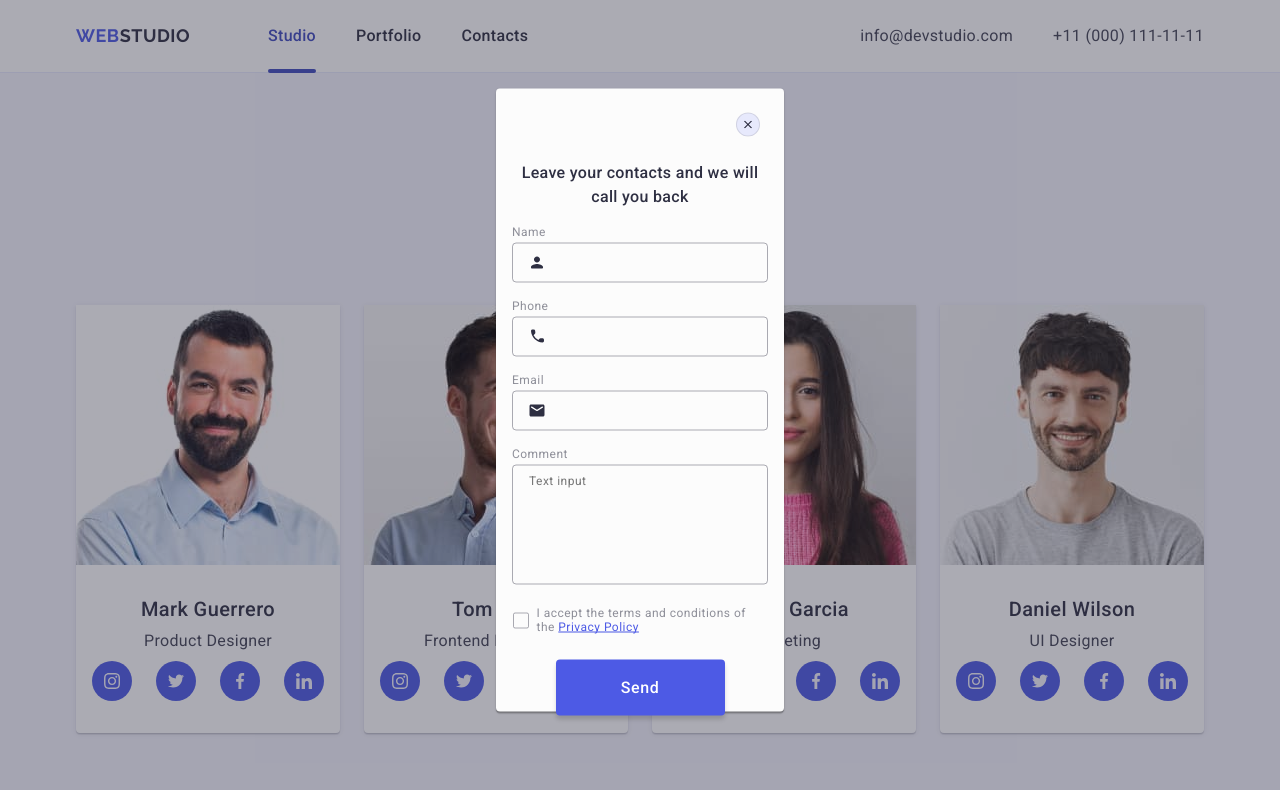
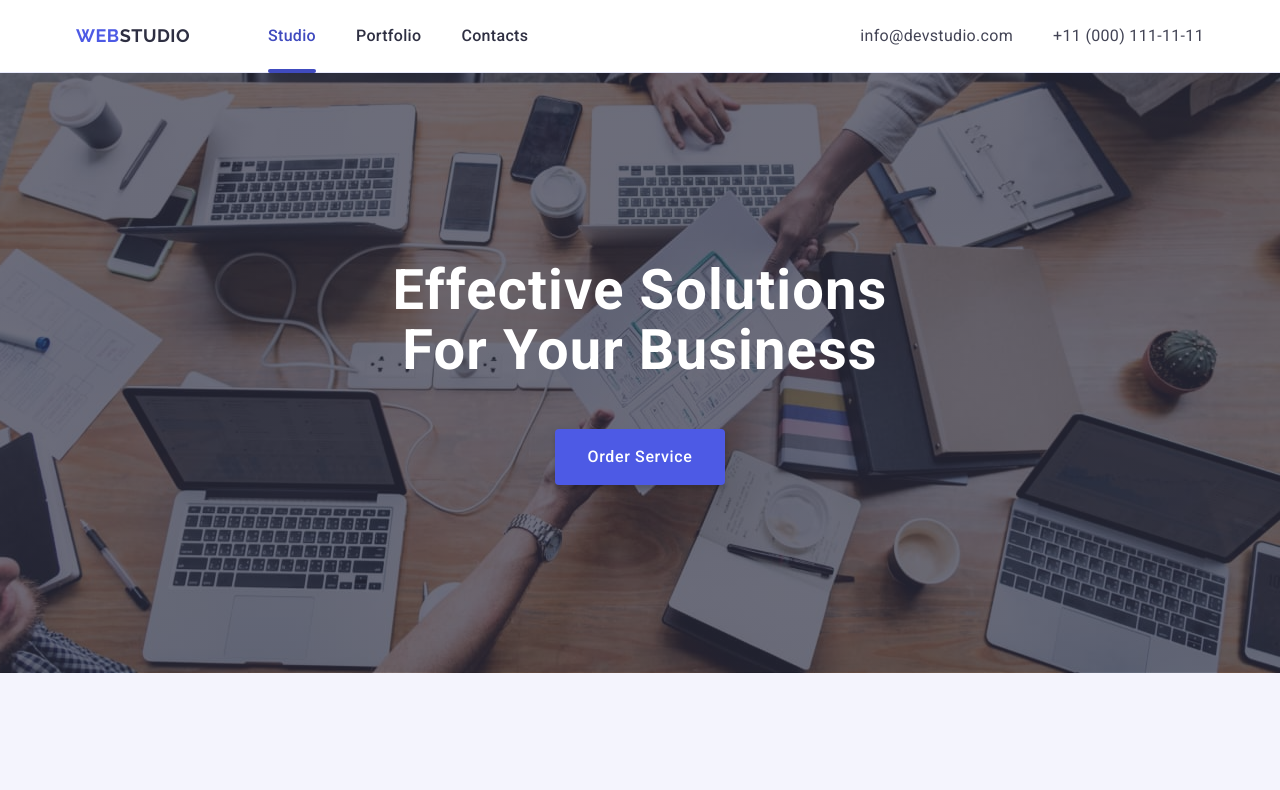
Before and after one commit to tania-tatiana/goit-markup-hw-06, a plain HTML site: page index.html in a window 1280 px wide. Shown: the top 790 px of the page. Drawn offline with nearby package versions, Linux system fonts and the light colour scheme.

Commit message:
add adaptive hero

```diff
--- a/css/styles.css
+++ b/css/styles.css
@@ -229,10 +229,10 @@ img {
 /* #endregion */
 /* #region HeroScreen */
 .hero {
-  max-width: 1440px;
+  padding: 72px 0;
+  max-width: 432px;
   background-color: #2e2f42;
   margin: 0 auto;
-  padding: 188px 0;
   background-image: linear-gradient(
       rgba(46, 47, 66, 0.7),
       rgba(46, 47, 66, 0.7)
@@ -242,18 +242,43 @@ img {
   background-position: center;
   background-size: cover;
 }
+@media only screen and (min-width: 768px) {
+  .hero {
+    max-width: 768px;
+    padding: 112px 0;
+  }
+}
+@media only screen and (min-width: 1158px) {
+  .hero {
+    max-width: 1440px;
+    padding: 188px 0;
+  }
+}
 .hero-title {
   font-weight: 700;
-  font-size: 56px;
-  line-height: 1.07;
+  font-size: 36px;
+  line-height: 1.11;
   color: #fff;
   text-transform: capitalize;
   text-align: center;
   letter-spacing: 0.02em;
-  max-width: 496px;
+  max-width: 216px;
   margin-right: auto;
   margin-left: auto;
-  margin-bottom: 48px;
+  margin-bottom: 72px;
+}
+@media only screen and (min-width: 768px) {
+  .hero-title {
+    max-width: 496px;
+    font-size: 56px;
+    line-height: 1.07;
+    margin-bottom: 36px;
+  }
+}
+@media only screen and (min-width: 1158px) {
+  .hero-title {
+    margin-bottom: 48px;
+  }
 }
 .hero-button {
   display: block;
@@ -271,12 +296,18 @@ img {
   border: none;
   margin-right: auto;
   margin-left: auto;
-  transition: background-color 250ms cubic-bezier(0.4, 0, 0.2, 1);
+  box-shadow: 0 4px 4px 0 rgba(0, 0, 0, 0.15);
 }
-.hero-button:hover,
-.hero-button:focus {
-  background: #404bbf;
+@media only screen and (min-width: 1158px) {
+  .hero-button {
+    transition: background-color 250ms cubic-bezier(0.4, 0, 0.2, 1);
+  }
+  .hero-button:hover,
+  .hero-button:focus {
+    background: #404bbf;
+  }
 }
+
 /* #endregion */
 /* #region Features */
 .features {
@@ -902,7 +933,7 @@ input[type='checkbox']:checked
     display: none;
   }
 }
-@media only screen and (min-width: 768px) {
+@media only screen and (min-width: 1158px) {
   .mobile-menu-btn {
     display: none;
   }
@@ -1051,7 +1082,7 @@ input[type='checkbox']:checked
   left: 50%;
 
   width: 288px;
-  height: 623px;
+  min-height: 623px;
   border-radius: 4px;
 
   padding: 72px 16px 24px 16px;
@@ -1138,7 +1169,6 @@ input[type='checkbox']:checked
   transition: fill 250ms cubic-bezier(0.4, 0, 0.2, 1);
 }
 .mobile-modal-form-wrapper {
-  margin-bottom: 16px;
 }
 .mobile-modal-form-textarea {
   font-size: 12px;
@@ -1153,7 +1183,7 @@ input[type='checkbox']:checked
   height: 120px;
   padding: 8px 16px;
   outline: transparent;
-
+  margin-bottom: 16px;
   resize: none;
   transition: border-color 250ms cubic-bezier(0.4, 0, 0.2, 1);
 }
--- a/index.html
+++ b/index.html
@@ -95,7 +95,7 @@ for Your Business"
     </header>
     <main>
       <!-- HeroScreen section -->
-      <section class="hero hide">
+      <section class="hero">
         <div class="container">
           <h1 class="hero-title">Effective Solutions for Your Business</h1>
           <button data-modal-open type="button" class="hero-button">
@@ -815,7 +815,7 @@ for Your Business"
         </li>
       </ul>
     </div>
-    <div mobile-data-modal class="mobile-backdrop is-open">
+    <div mobile-data-modal class="mobile-backdrop">
       <div class="mobile-modal">
         <button mobile-data-modal-close type="button" class="mobile-modal-btn">
           <svg class="mobile-modal-btn-icon" width="8" height="8">
```
